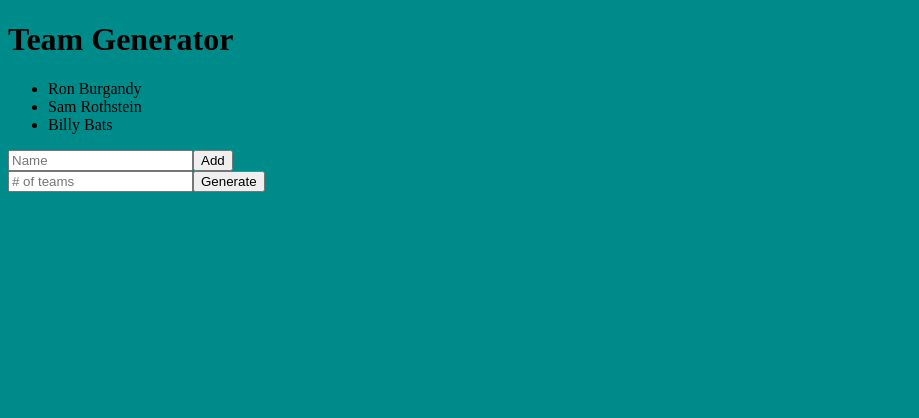
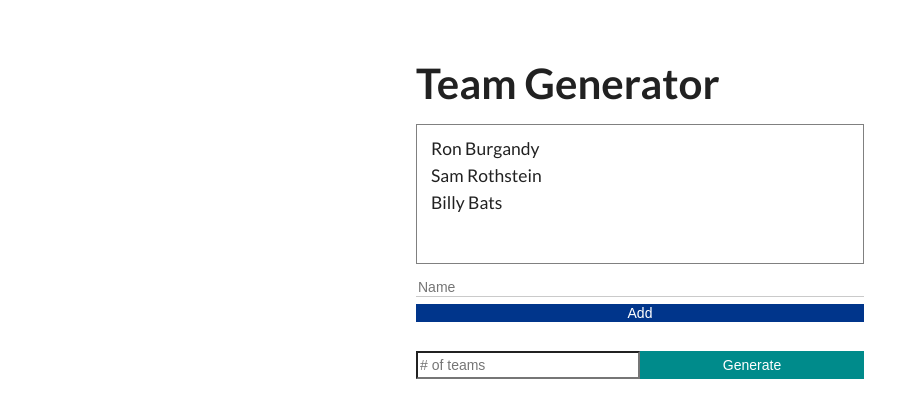
Before and after one commit to ajdavis2424/angular_teamapp, an Angular app: page / in a window 1280 px wide. Shown: the top 418 px of the page, without its empty margins (0-919 px from the left). Built offline with nearby package versions, Linux system fonts and the light colour scheme.

Commit message:
more styling with semantic-ui

```diff
--- a/package.json
+++ b/package.json
@@ -19,6 +19,7 @@
     "@angular/platform-browser-dynamic": "~13.2.0",
     "@angular/router": "~13.2.0",
     "rxjs": "~7.5.0",
+    "semantic-ui-css": "^2.4.1",
     "tslib": "^2.3.0",
     "zone.js": "~0.11.4"
   },
--- a/src/app/app.component.css
+++ b/src/app/app.component.css
@@ -0,0 +1,68 @@
+/* This page will only style html inside of the app.component.html  */
+.container {
+    padding: 4rem;
+    width: 40rem;
+    margin: 0 auto;
+  }
+
+  h1 {
+    font-size: 3rem;
+  }
+
+  .list {
+    padding: 1rem;
+    width: 100%;
+    height: 10rem;
+    border: 0.1rem solid grey;
+    overflow: auto;
+  }
+
+  .add-members-container input {
+    border: none;
+    border-bottom: 0.1rem solid rgba(128, 128, 128, 0.418);
+    margin-right: 0.5rem;
+    width: 100%;
+    display: flex;
+  }
+
+  .add-members-container button {
+    width: 100%;
+    border: none;
+    color: white;
+    font-weight: 400;
+    cursor: pointer;
+    background-color: rgb(0, 53, 139);
+    margin-top: 0.5rem;
+  }
+
+  .input-container {
+    margin: 2rem 0;
+    display: flex;
+    height: 2rem;
+  }
+
+  .input-container button {
+    width: 50%;
+    background-color: darkcyan;
+    border: none;
+    color: white;
+  }
+
+  .input-container input {
+    width: 50%;
+  }
+
+  .card {
+    padding: 2rem;
+    width: 100%;
+  }
+
+  .error-msg {
+    color: red;
+  }
+
+  li{
+      list-style: none;
+      font-size: 1.25rem;
+      margin-bottom: .5rem;
+  }
--- a/src/app/app.component.html
+++ b/src/app/app.component.html
@@ -1,16 +1,18 @@
-<div>
+<div class="container">
   <div>
     <h1>Team Generator</h1>
-    <ul>
+    <ul class="list">
       <li>Ron Burgandy</li>
       <li>Sam Rothstein</li>
       <li>Billy Bats</li>
     </ul>
-    <div>
+
+    <div class="add-members-container">
       <input type="text" placeholder="Name" />
       <button>Add</button>
     </div>
-    <div>
+
+    <div class=input-container>
       <input type="text" placeholder="# of teams" />
       <button>Generate</button>
     </div>
--- a/src/styles.css
+++ b/src/styles.css
@@ -1,5 +1,2 @@
 /* You can add global styles to this file, and also import other style files */
-
-body{
-    background-color: darkcyan;
-}
+@import 'semantic-ui-css/semantic.css';
```
Also changed, not shown: 2 other files (tests, documents, lock files or other folders).
